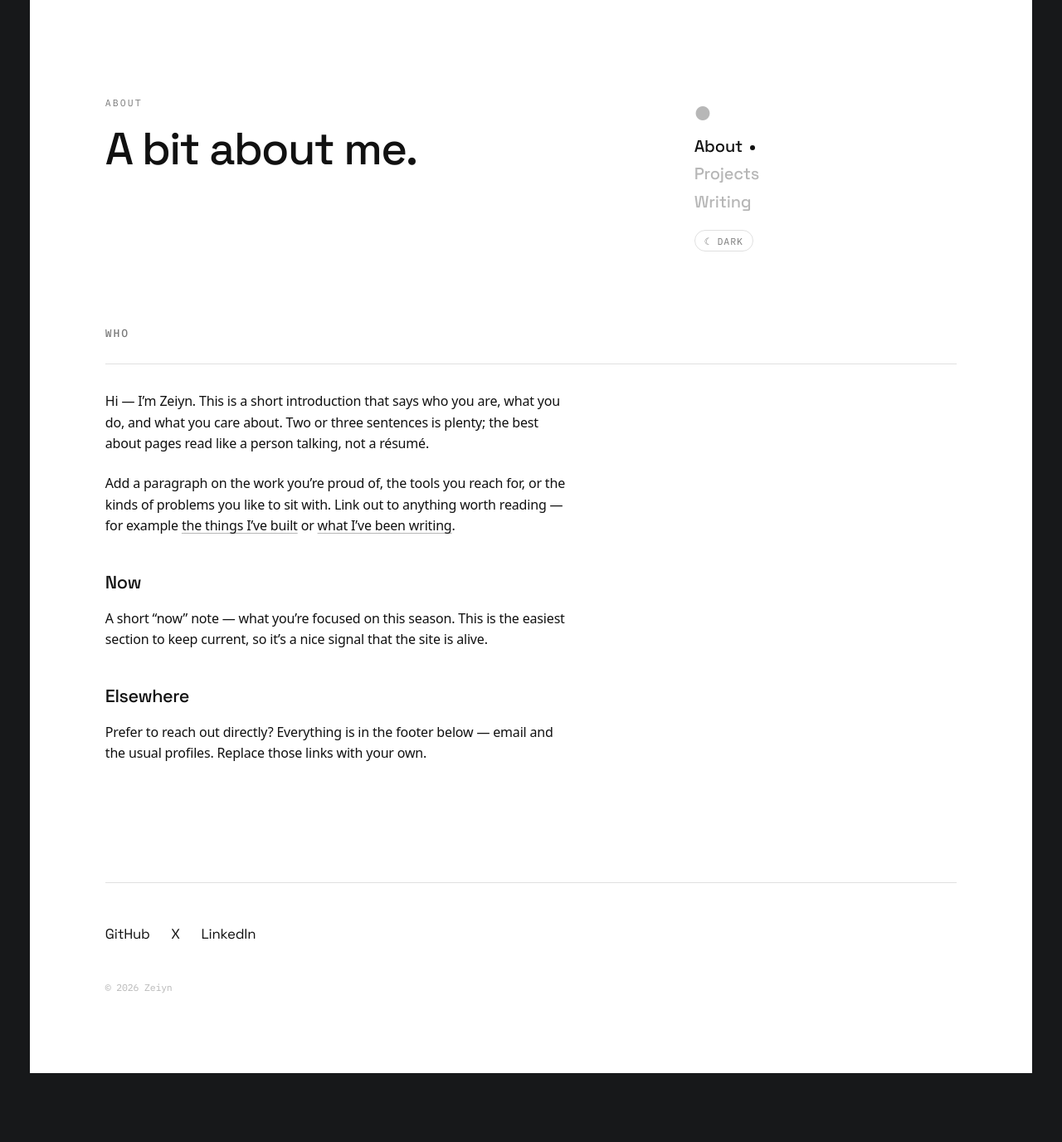
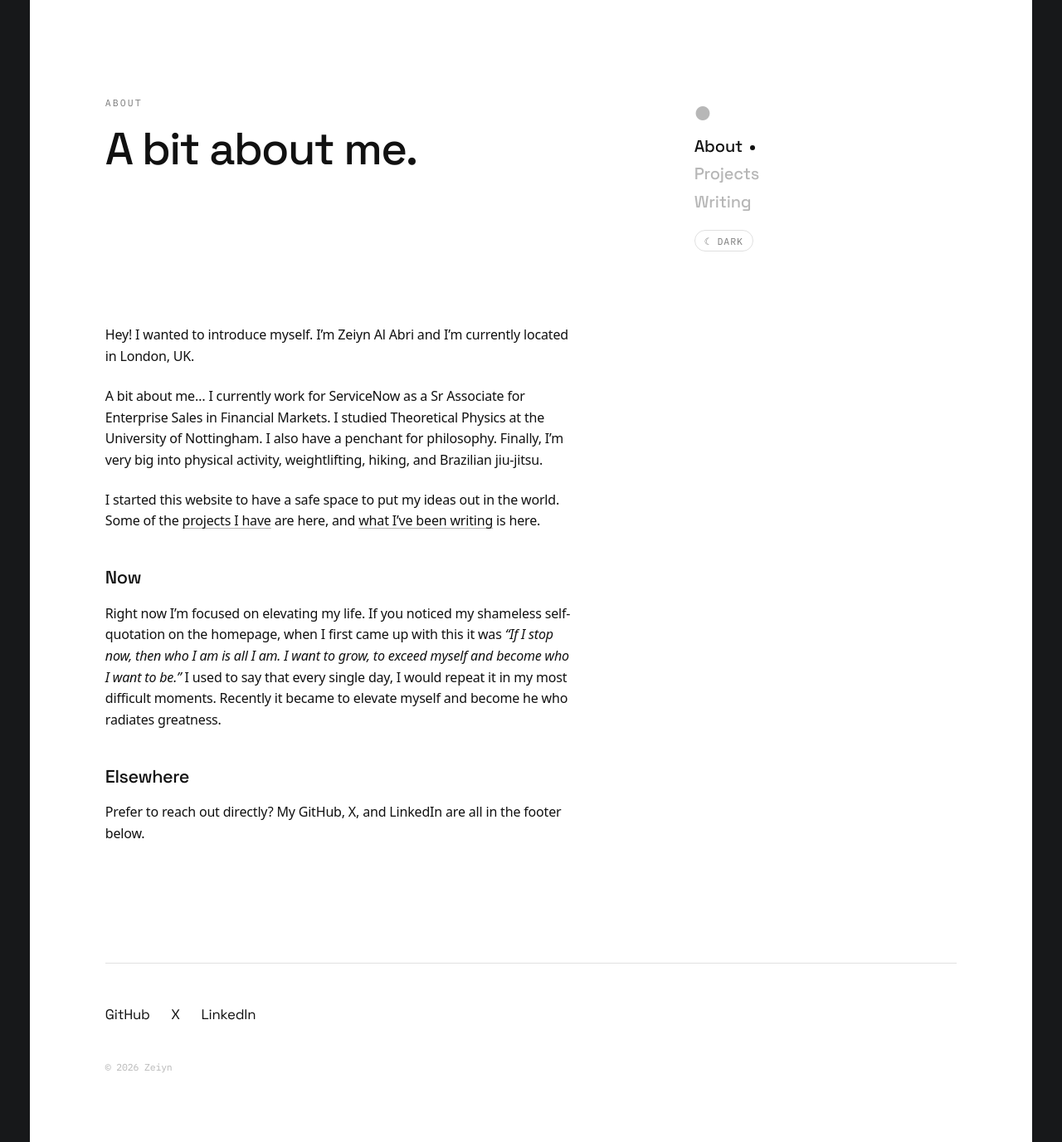
Before and after one commit to ZeiynAA/ZeiynAA.github.io, a Jekyll site: the page built from about.html, in a window 1280 px wide. Shown: the whole page at 83% size. Built offline with Jekyll 4.4.1, drawn with Linux system fonts in a browser that asks for light colours.

Commit message:
About: real bio + Now section; remove the 'Who' label
- Replace placeholder bio with real content (London, ServiceNow, physics, BJJ)
- Update Now with the homepage-quote origin story
- Remove the 'Who' section heading; link projects/writing mentions
- Refresh Elsewhere to point at the real footer links

```diff
--- a/about.html
+++ b/about.html
@@ -2,43 +2,25 @@
 layout: default
 nav: about
 title: "About — Zeiyn"
-description: "About Zeiyn — background, what I work on, and what I'm up to now."
+description: "About Zeiyn — Enterprise Sales at ServiceNow, Theoretical Physics grad, and what I'm focused on now."
 og_type: "profile"
-og_description: "Background, what I work on, and what I'm up to now."
+og_description: "Enterprise Sales at ServiceNow, Theoretical Physics grad, and what I'm focused on now."
 eyebrow: "About"
 heading: "A bit about me."
 ---
 
-      <section aria-labelledby="about-h">
-        <div class="section-head">
-          <h2 id="about-h">Who</h2>
-        </div>
+      <section>
+        <div class="prose">
+          <p>Hey! I wanted to introduce myself. I&rsquo;m Zeiyn Al Abri and I&rsquo;m currently located in London, UK.</p>
 
-        <!-- TODO: replace the whole bio below with your own words -->
-        <div class="prose">
-          <p>
-            Hi &mdash; I&rsquo;m Zeiyn. This is a short introduction that says who you are,
-            what you do, and what you care about. Two or three sentences is plenty; the
-            best about pages read like a person talking, not a r&eacute;sum&eacute;.
-          </p>
-          <p>
-            Add a paragraph on the work you&rsquo;re proud of, the tools you reach for, or
-            the kinds of problems you like to sit with. Link out to anything worth reading &mdash;
-            for example <a href="/projects.html">the things I&rsquo;ve built</a> or
-            <a href="/writing.html">what I&rsquo;ve been writing</a>.
-          </p>
+          <p>A bit about me&hellip; I currently work for ServiceNow as a Sr Associate for Enterprise Sales in Financial Markets. I studied Theoretical Physics at the University of Nottingham. I also have a penchant for philosophy. Finally, I&rsquo;m very big into physical activity, weightlifting, hiking, and Brazilian jiu-jitsu.</p>
+
+          <p>I started this website to have a safe space to put my ideas out in the world. Some of the <a href="/projects.html">projects I have</a> are here, and <a href="/writing.html">what I&rsquo;ve been writing</a> is here.</p>
 
           <h3>Now</h3>
-          <p>
-            A short &ldquo;now&rdquo; note &mdash; what you&rsquo;re focused on this season.
-            This is the easiest section to keep current, so it&rsquo;s a nice signal that the
-            site is alive.
-          </p>
+          <p>Right now I&rsquo;m focused on elevating my life. If you noticed my shameless self-quotation on the homepage, when I first came up with this it was <em>&ldquo;If I stop now, then who I am is all I am. I want to grow, to exceed myself and become who I want to be.&rdquo;</em> I used to say that every single day, I would repeat it in my most difficult moments. Recently it became to elevate myself and become he who radiates greatness.</p>
 
           <h3>Elsewhere</h3>
-          <p>
-            Prefer to reach out directly? Everything is in the footer below &mdash; email and
-            the usual profiles. Replace those links with your own.
-          </p>
+          <p>Prefer to reach out directly? My GitHub, X, and LinkedIn are all in the footer below.</p>
         </div>
       </section>
```
